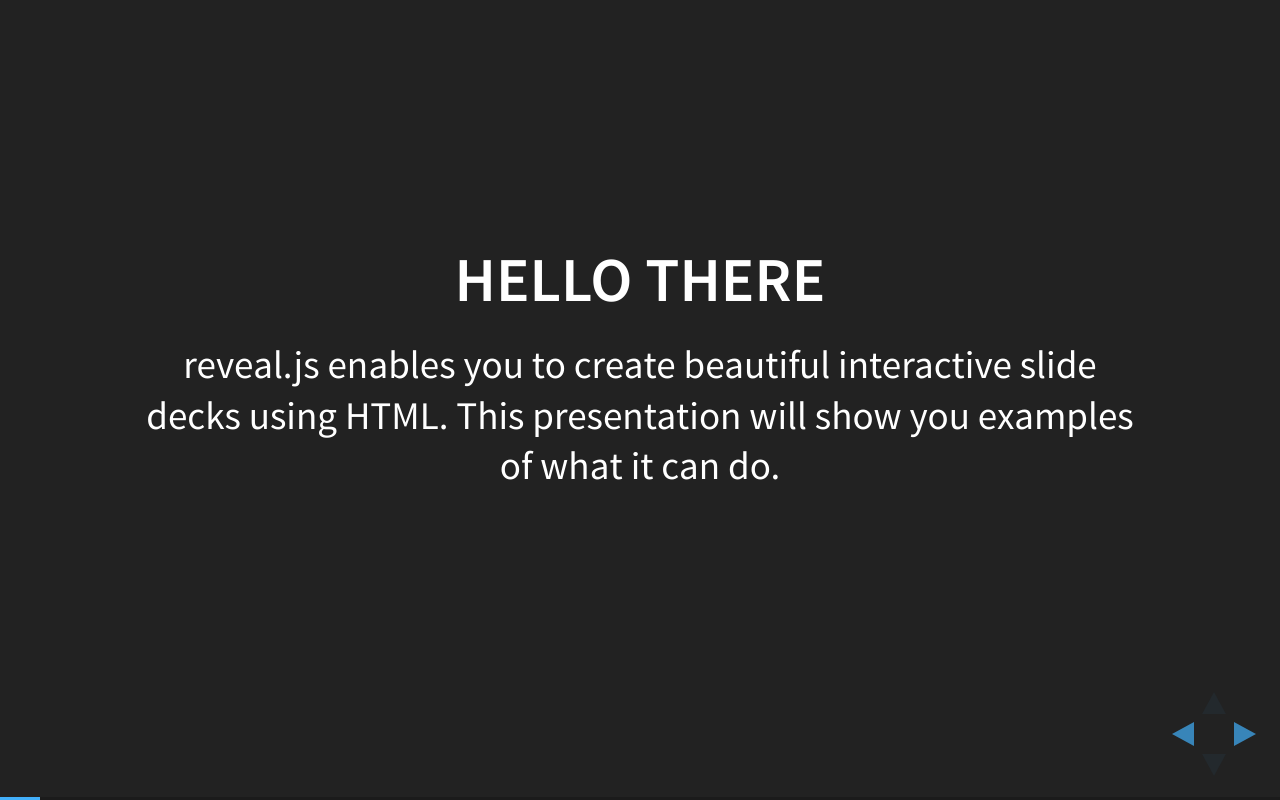
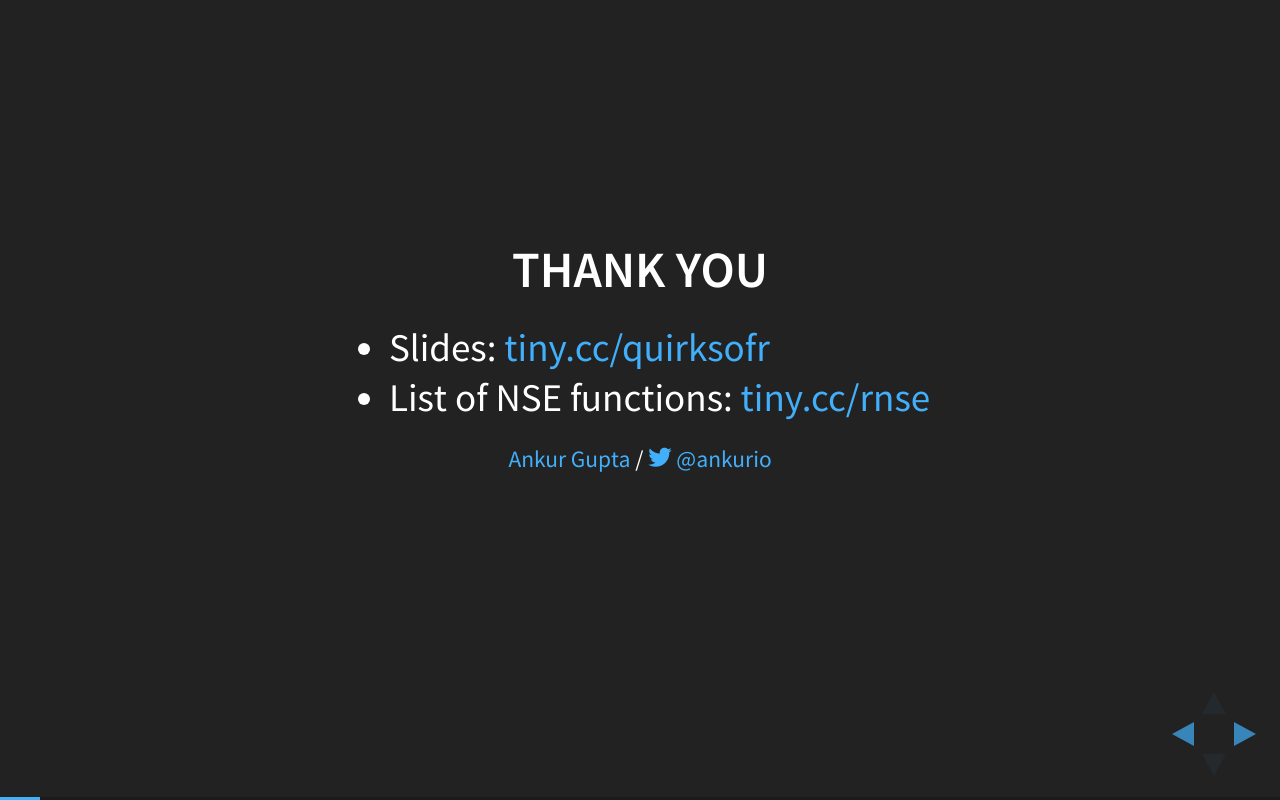
Before and after one commit to ankur-gupta/r, a plain HTML site: page talks/barug-sep-13-2016/index.html in a window 1280 px wide. Both pictures are taken after a click on the button 1251 px from the left and 734 px from the top of the page. Drawn offline with Linux system fonts and the light colour scheme.

Commit message:
Adding first and last slides

```diff
--- a/talks/barug-sep-13-2016/index.html
+++ b/talks/barug-sep-13-2016/index.html
@@ -13,6 +13,9 @@
         <meta name="apple-mobile-web-app-status-bar-style" content="black-translucent">
 
         <meta name="viewport" content="width=device-width, initial-scale=1.0, maximum-scale=1.0, user-scalable=no">
+
+        <!-- Font Awesome -->
+        <script src="https://use.fontawesome.com/3e5bdbb0cf.js"></script>
 
         <link rel="stylesheet" href="../../revealjs/css/reveal.css">
         <link rel="stylesheet" href="../../revealjs/css/theme/black.css" id="theme">
@@ -40,18 +43,27 @@
 
             <!-- Any section element inside of this container is displayed as a slide -->
             <div class="slides">
+                <!-- Front Slide -->
                 <section>
-                    <h1>Reveal.js</h1>
-                    <h3>The HTML Presentation Framework</h3>
+                    <h1>Quirks of R</h1>
+                    <h4>Bay Area useR Group Meetup</h4>
                     <p>
-                        <small>Created by <a href="http://hakim.se">Hakim El Hattab</a> / <a href="http://twitter.com/hakimel">@hakimel</a></small>
+                        <small>September 13, 2016
+                        <br/>
+                        <a href="http://www.perfectlyrandom.org">Ankur Gupta</a> / <a href="http://twitter.com/ankurio">@ankurio</a></small>
                     </p>
                 </section>
 
+                <!-- End Slide -->
                 <section>
-                    <h2>Hello There</h2>
+                <h3>Thank you</h3>
+                <ul>
+                    <li>Slides: <a href="http://tiny.cc/quirksofr">tiny.cc/quirksofr</a></li>
+                    <li>List of NSE functions: <a href="http://tiny.cc/rnse">tiny.cc/rnse</a></li>
+                </ul>
                     <p>
-                        reveal.js enables you to create beautiful interactive slide decks using HTML. This presentation will show you examples of what it can do.
+                        <small><a href="http://www.perfectlyrandom.org">Ankur Gupta</a> /
+                        <a href="http://twitter.com/ankurio"><i class="fa fa-twitter" aria-hidden="true"></i> @ankurio</a></small>
                     </p>
                 </section>
 
```
